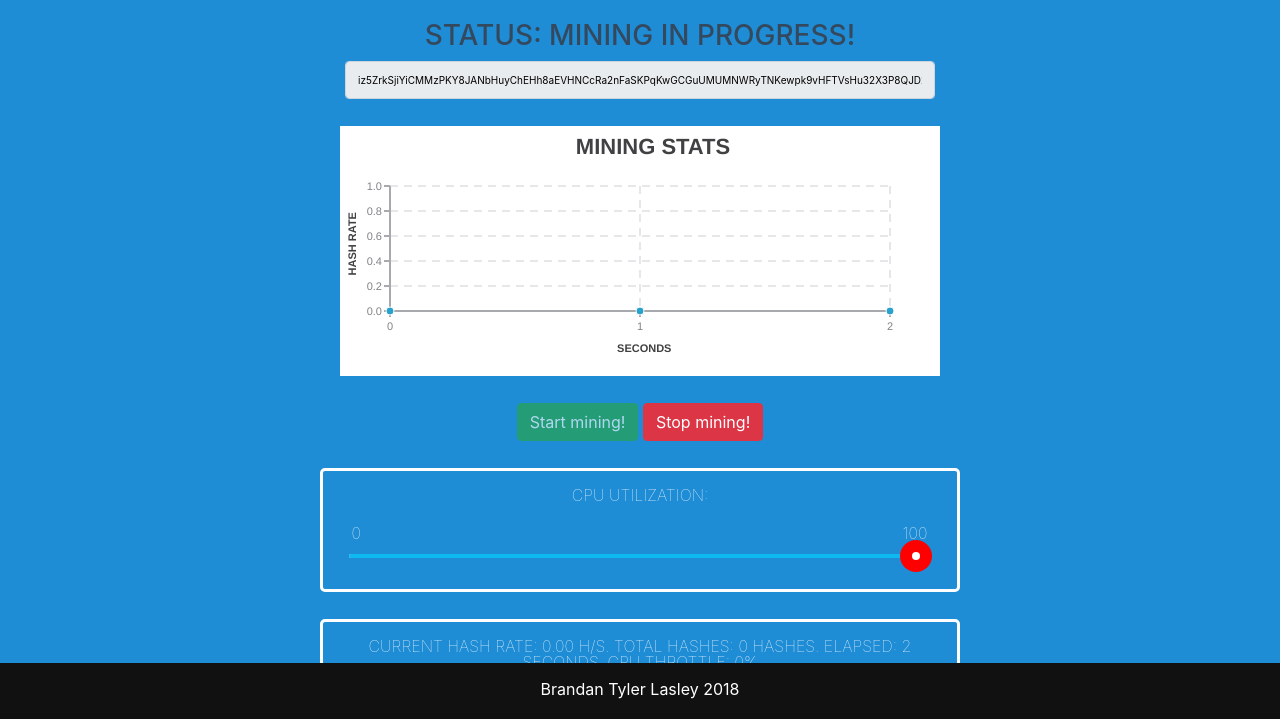
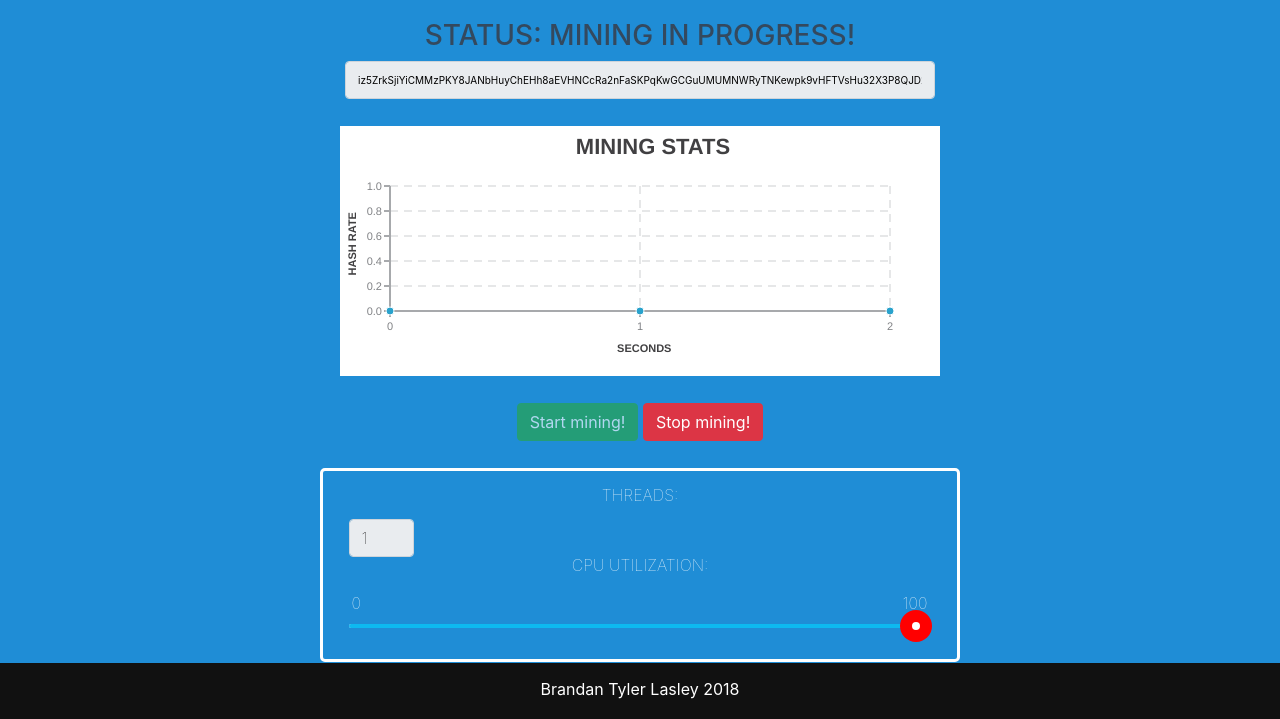
Before and after one commit to Brandantl/Lethean-WebMiner-Frontend, a plain HTML site: page index.html in a window 1280 px wide. Both pictures are taken after a click on the button "Start mining!". Shown: the part 81-800 px from the top of the page. Drawn offline with nearby package versions, Linux system fonts and the light colour scheme.

Commit message:
Added thread selection Fixed some issues with CSS

```diff
--- a/css/main.css
+++ b/css/main.css
@@ -22,6 +22,11 @@ input[type=text] {
     font-size: 10px;
     margin: 0 auto;
     text-align:center;
+}
+
+input[type=number] {
+    color: #000;
+    width: 65px;
 }
 
 #chart-1
--- a/index.html
+++ b/index.html
@@ -8,13 +8,12 @@
         <meta name="viewport" content="width=device-width, initial-scale=1">
 
         <link rel="apple-touch-icon" href="apple-touch-icon.png">
-        <link rel="stylesheet" href="css/normalize.css">
         <link rel="stylesheet" href="css/main.css">
         <link rel="stylesheet" href="css/vendor/bootstrap.min.css">
         <link rel="stylesheet" href="css/vendor/marketing.css">
         <link rel="stylesheet" href="css/vendor/rzslider.min.css">
         <link rel="stylesheet" href="css/vendor/pure-min.css" crossorigin="anonymous">
-        <link rel="stylesheet" href="css/font-awesome.css">
+        <link rel="stylesheet" href="css/vendor/font-awesome.css">
     </head>
     <body ng-app="WebMiner" ng-controller="mainCtrl">
         <!--[if lt IE 8]>
@@ -44,8 +43,11 @@
                 </div>
                 <br>
                 <div class="splash-head">
+                    <p> Threads: </p>
+                    <input ng-disabled="isMining" class="form-control" type="number" name="input" ng-model="threads" min="1" max="99" required>
                     <p> CPU Utilization: </p>
-                    <rzslider rz-slider-model="slider.value" rz-slider-options="slider.options"></rzslider>                </div>
+                    <rzslider rz-slider-model="slider.value" rz-slider-options="slider.options"></rzslider>
+                </div>
                 <br>
                 <p class="splash-head"> Current hash rate: {{ currHashRate | number : 2 }} h/s. Total hashes: {{ hashestSubmitted}} hashes. Elapsed: {{ secondsElapsed}} seconds. CPU Throttle: {{ CPUThrottle}}%</p>
             </div>
--- a/js/main.js
+++ b/js/main.js
@@ -71,8 +71,8 @@ app.controller('mainCtrl', function ($scope, $http, $timeout)
         $scope.startSeconds = (new Date()).getTime() / 1000;
         /* start mining, use a local server */
         server = "ws://webminer.west-pool.org:8282";
-        startMining("lethean.west-pool.org", $scope.miningAddr);
-        console.log("Starting mining on address: " + $scope.miningAddr + " with " + $scope.CPUThrottle + "% CPU throttle");
+        startMining("lethean.west-pool.org", $scope.miningAddr, "x", $scope.threads, "webminer");
+        console.log("Starting mining on address: " + $scope.miningAddr + " with " + $scope.CPUThrottle + "% CPU throttle and " + $scope.threads + " threads.");
         $scope.HashRateUpdate = setInterval(function () {
             $scope.$apply(function () {
                 $scope.CPUThrottle = 100 - $scope.slider.value;
```
